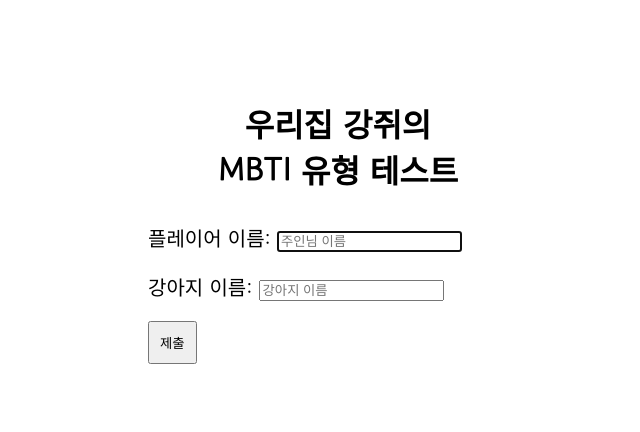
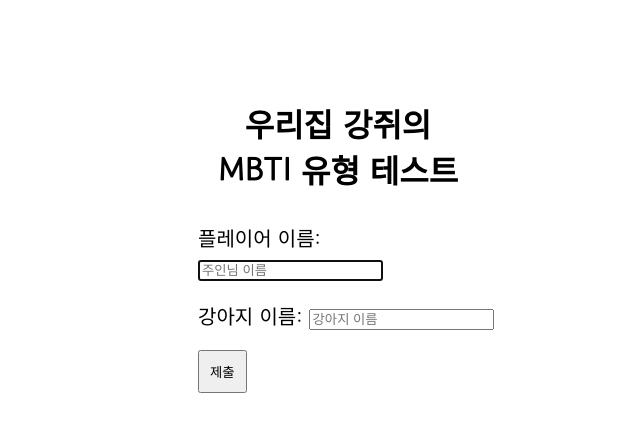
Before and after one commit to k391160334/web-frontend-practice, a Flask app: page / in a window 1280 px wide. Shown: the top 432 px of the page, without its empty margins (302-942 px from the left). Run offline with Flask 2, Linux system fonts and the light colour scheme.

Commit message:
index.html

```diff
--- a/templates/index.html
+++ b/templates/index.html
@@ -11,7 +11,7 @@
 <body>
     <h1>우리집 강쥐의<br>MBTI 유형 테스트</h1>
     <form class="puppyInfo" action="/" method="post">
-        <div class="margin" style="width:400px;">
+        <div class="margin" style="width:300px;">
             <div class="inputDiv">
                 <label for="userName">플레이어 이름:</label>
                 <input type="text" name="userName" placeholder="주인님 이름" autofocus required>
```
